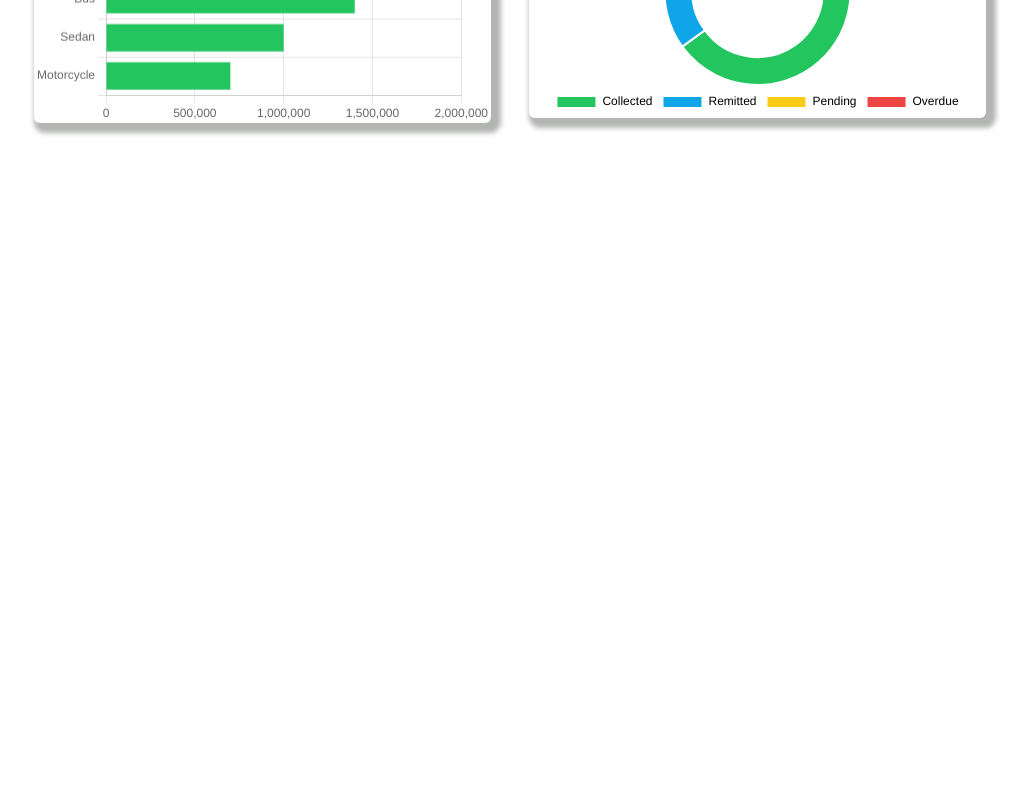
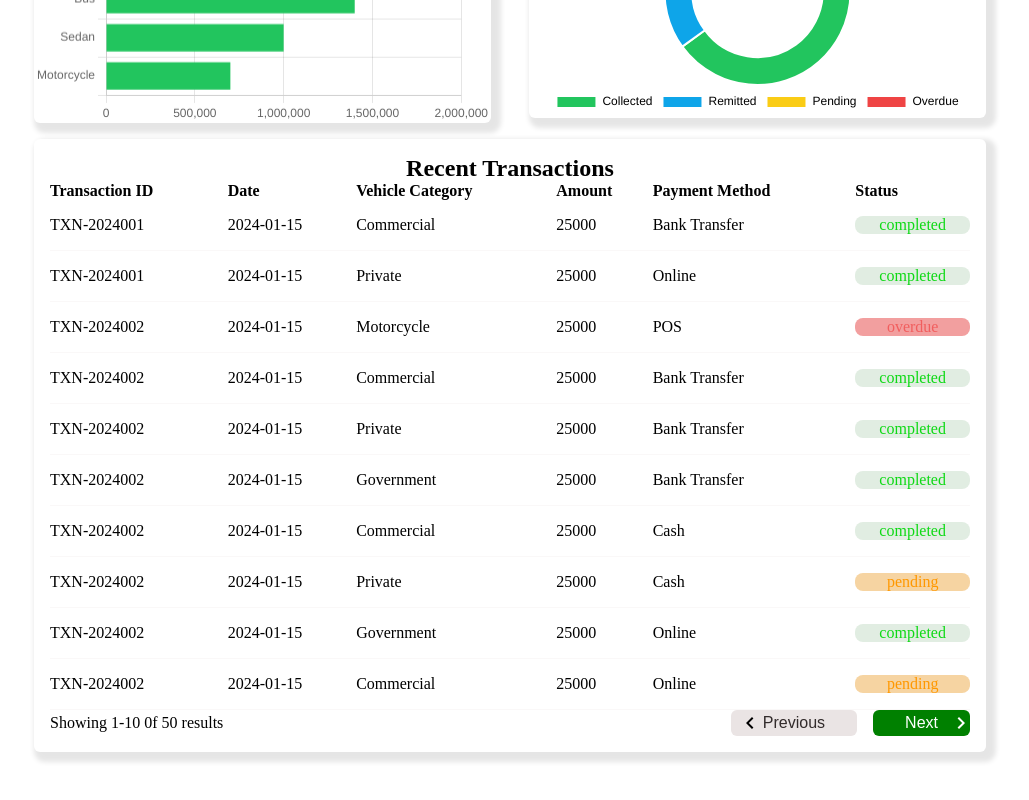
Before and after one commit to vawkei/corvtech-velco, a React app in the folder frontend/: page / in a window 1280 px wide. Shown: the part 838-1638 px from the top of the page, without its empty margins (238-1267 px from the left). Before the commit the page ends 977 px from the top, so only its background shows below. Built offline with nearby package versions, Linux system fonts and the light colour scheme; the HTML template or start-up script is replaced by a standard one.

Commit message:
added recentTransactionUi

```diff
--- a/frontend/src/components/rightside/RightHandSide.module.scss
+++ b/frontend/src/components/rightside/RightHandSide.module.scss
@@ -5,6 +5,7 @@
   width: 100%;
   height: 100%;
   margin: 0rem 0.5rem;
+
   .dashboard-section {
     margin: 1rem 1rem;
     display: flex;
@@ -37,5 +38,8 @@
         height: 100%;
       }
     }
+    .recent-transactions {
+      width: 100%;
+    }
   }
 }
--- a/frontend/src/components/rightside/RightHandSide.tsx
+++ b/frontend/src/components/rightside/RightHandSide.tsx
@@ -5,6 +5,7 @@ import AnalyticsFilter from "./dashboard/analyticsSummary/AnalyticsFilter";
 import RevenueTrend from "./dashboard/charts/revenueTrend/RevenueTrend";
 import VehicleCategoryPerformance from "./dashboard/charts/vehicleCategory/VehicleCategory";
 import RemittanceCompliance from "./dashboard/charts/remittance/RemittanceChart";
+import RecentTransaction from "./dashboard/recentTransaction/RecentTransaction";
 
 const RightHandSide = () => {
   return (
@@ -34,6 +35,9 @@ const RightHandSide = () => {
             <RemittanceCompliance />
           </div>
         </div>
+        <div className={classes["recent-transactions"]}>
+          <RecentTransaction />
+        </div>
       </div>
     </div>
   );
--- /dev/null
+++ b/frontend/src/components/rightside/dashboard/recentTransaction/RecentTransaction.module.scss
@@ -0,0 +1,78 @@
+.container {
+  width: 100%;
+  display: flex;
+  flex-direction: column;
+  padding: 1rem;
+
+  table {
+    padding: 1rem;
+    border-collapse: collapse;
+
+    th {
+      text-align: left;
+    }
+
+    td {
+      text-align: left;
+      border-bottom: 1px rgb(250, 248, 248) solid;
+      padding: 1rem 0;
+      // border-right: 1px black solid;
+      // margin: 1rem 0rem;
+      // margin-bottom: 1rem;
+    }
+    .stats {
+      text-align: center;
+
+      .completed {
+        color: #0ed915;
+        background-color: #e1ede2;
+        border-radius: 0.5rem;
+      }
+      .overdue {
+        color: rgb(241, 94, 94);
+        background-color: rgb(242, 159, 159);
+        border-radius: 0.5rem;
+      }
+      .pending {
+        color: #ff9800;
+        background-color: #f6d4a2;
+        border-radius: 0.5rem;
+      }
+    }
+  }
+  .lower-div {
+    display: flex;
+    align-items: center;
+    justify-content: space-between;
+    .action {
+      display: flex;
+      align-items: center;
+      gap: 1rem;
+    }
+  }
+  .action {
+    position: relative;
+    .arr-left {
+      position: absolute;
+      right: 13rem;
+      font-size: 24px;
+    }
+    .arr-right{
+      position: absolute;
+      right: -0.2rem;
+      font-size: 24px;
+      color: white;
+    }
+
+    .btn-one {
+      background-color: rgb(234, 228, 228);
+      color: rgb(50, 43, 43);
+      padding: 0.25rem 2rem;
+    }
+    .btn-two {
+      background-color: green;
+      color: white;
+      padding: 0.25rem 2rem;
+    }
+  }
+}
--- /dev/null
+++ b/frontend/src/components/rightside/dashboard/recentTransaction/RecentTransaction.tsx
@@ -0,0 +1,65 @@
+import classes from "./RecentTransaction.module.scss";
+import Card from "../../../ui/card/Card";
+import { TransactionData } from "./TransactionData";
+import Button from "../../../ui/button/Button";
+import { MdKeyboardArrowLeft } from 'react-icons/md';
+import { MdKeyboardArrowRight } from 'react-icons/md';
+
+const RecentTransaction = () => {
+  return (
+    <Card className={classes.container}>
+      <h2>Recent Transactions</h2>
+      <table>
+        <thead>
+          <tr>
+            <th>Transaction ID</th>
+            <th>Date</th>
+            <th>Vehicle Category</th>
+            <th>Amount</th>
+            <th>Payment Method</th>
+            <th>Status</th>
+          </tr>
+        </thead>
+        <tbody>
+          {TransactionData.map((data, index) => {
+            return (
+              <tr key={index} >
+                <td >{data.transactionID}</td>
+                <td>{data.date}</td>
+                <td>{data.vehicleCat}</td>
+                <td>{data.amount}</td>
+                <td>{data.payMethod}</td>
+                <td className={classes.stats} >
+                  <p
+                    className={
+                      data.status === "completed"
+                        ? `${classes.completed}`
+                        : data.status === "pending"
+                        ? `${classes.pending}`
+                        : data.status === "overdue"
+                        ? `${classes.overdue}`
+                        : ""
+                    }
+                  >
+                    {data.status}
+                  </p>
+                </td>
+              </tr>
+            );
+          })}
+        </tbody>
+      </table>
+      <div className={classes["lower-div"]}>
+        <p>Showing 1-10 0f 50 results</p>
+        <div className={classes.action}>
+          <MdKeyboardArrowLeft className={classes["arr-left"]} />
+          <MdKeyboardArrowRight className={classes["arr-right"]} />
+          <Button className={classes["btn-one"]}>Previous</Button>
+          <Button className={classes["btn-two"]}>Next</Button>
+        </div>
+      </div>
+    </Card>
+  );
+};
+
+export default RecentTransaction;
--- /dev/null
+++ b/frontend/src/components/rightside/dashboard/recentTransaction/TransactionData.ts
@@ -0,0 +1,82 @@
+export const TransactionData = [
+  {
+    transactionID: "TXN-2024001",
+    date: "2024-01-15",
+    vehicleCat: "Commercial",
+    amount: "25000",
+    payMethod: "Bank Transfer",
+    status: "completed",
+  },
+  {
+    transactionID: "TXN-2024001",
+    date: "2024-01-15",
+    vehicleCat: "Private",
+    amount: "25000",
+    payMethod: "Online",
+    status: "completed",
+  },
+  {
+    transactionID: "TXN-2024002",
+    date: "2024-01-15",
+    vehicleCat: "Motorcycle",
+    amount: "25000",
+    payMethod: "POS",
+    status: "overdue",
+  },
+  {
+    transactionID: "TXN-2024002",
+    date: "2024-01-15",
+    vehicleCat: "Commercial",
+    amount: "25000",
+    payMethod: "Bank Transfer",
+    status: "completed",
+  },
+  {
+    transactionID: "TXN-2024002",
+    date: "2024-01-15",
+    vehicleCat: "Private",
+    amount: "25000",
+    payMethod: "Bank Transfer",
+    status: "completed",
+  },
+  {
+    transactionID: "TXN-2024002",
+    date: "2024-01-15",
+    vehicleCat: "Government",
+    amount: "25000",
+    payMethod: "Bank Transfer",
+    status: "completed",
+  },
+  {
+    transactionID: "TXN-2024002",
+    date: "2024-01-15",
+    vehicleCat: "Commercial",
+    amount: "25000",
+    payMethod: "Cash",
+    status: "completed",
+  },
+  {
+    transactionID: "TXN-2024002",
+    date: "2024-01-15",
+    vehicleCat: "Private",
+    amount: "25000",
+    payMethod: "Cash",
+    status: "pending",
+  },
+  {
+    transactionID: "TXN-2024002",
+    date: "2024-01-15",
+    vehicleCat: "Government",
+    amount: "25000",
+    payMethod: "Online",
+    status: "completed",
+  },
+  {
+    transactionID: "TXN-2024002",
+    date: "2024-01-15",
+    vehicleCat: "Commercial",
+    amount: "25000",
+    payMethod: "Online",
+    status: "pending",
+  },
+];
--- a/frontend/src/components/ui-layout/UiLayout.module.scss
+++ b/frontend/src/components/ui-layout/UiLayout.module.scss
@@ -12,7 +12,8 @@
   }
   .right-hand-container {
     width: 85%;
-    height: 100%;
+    // height: 100%;
+    padding-bottom: 3rem;
     // display: flex;
     // flex-direction: column;
 
--- /dev/null
+++ b/frontend/src/components/ui/button/Button.module.scss
@@ -0,0 +1,15 @@
+.button {
+  background-color: orange;
+  color: black;
+  font-size: 1rem;
+  font-weight: 600px;
+  padding: 0.75rem 1.5rem;
+  border: none;
+  border-radius: 6px;
+  cursor: pointer;
+  transition: all 0.3s;
+}
+.button:hover{
+    background-color: #21a1f1;
+    box-shadow: 0 4px 10px rgba(33, 161, 241, 0.4);
+  }
--- /dev/null
+++ b/frontend/src/components/ui/button/Button.tsx
@@ -0,0 +1,25 @@
+import type { ReactNode } from "react";
+import classes from "./Button.module.scss";
+// import type { Button } from "../../../interfaces/interfaces";
+
+ interface Button{
+  children: ReactNode;
+  className:string;
+  onClick?:()=>void;
+  type?: "button"|"submit"
+}
+
+const Button = (props: Button) => {
+  return (
+    <button
+      className={`${classes.button} ${props.className}`}
+      //   onClick={() => props.onClick}
+      onClick={props.onClick}
+      type={props.type || "button"}
+    >
+      {props.children}
+    </button>
+  );
+};
+
+export default Button;
--- a/frontend/src/components/ui/card/Card.module.scss
+++ b/frontend/src/components/ui/card/Card.module.scss
@@ -1,7 +1,8 @@
 .card {
   background-color: white;
   border-radius: 6px;
-  box-shadow: 5px 5px 5px 5px rgba(0, 9, 0, 0.3);
+  // box-shadow: 5px 5px 5px 5px rgba(0, 9, 0, 0.3);
+  box-shadow: 5px 5px 5px 5px rgba(0, 1, 0, 0.1);
   //   background-color: var(--card-color);
   color: var(--text-color);
 }
```
Also changed, not shown: frontend/src/interfaces/interfaces.ts (+6 -7 lines).
